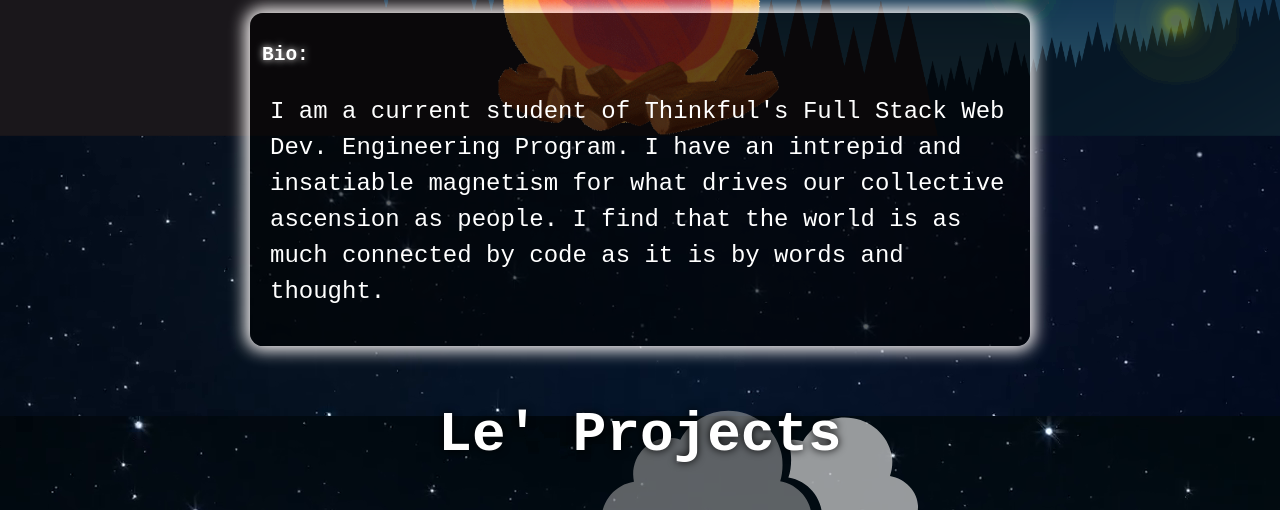
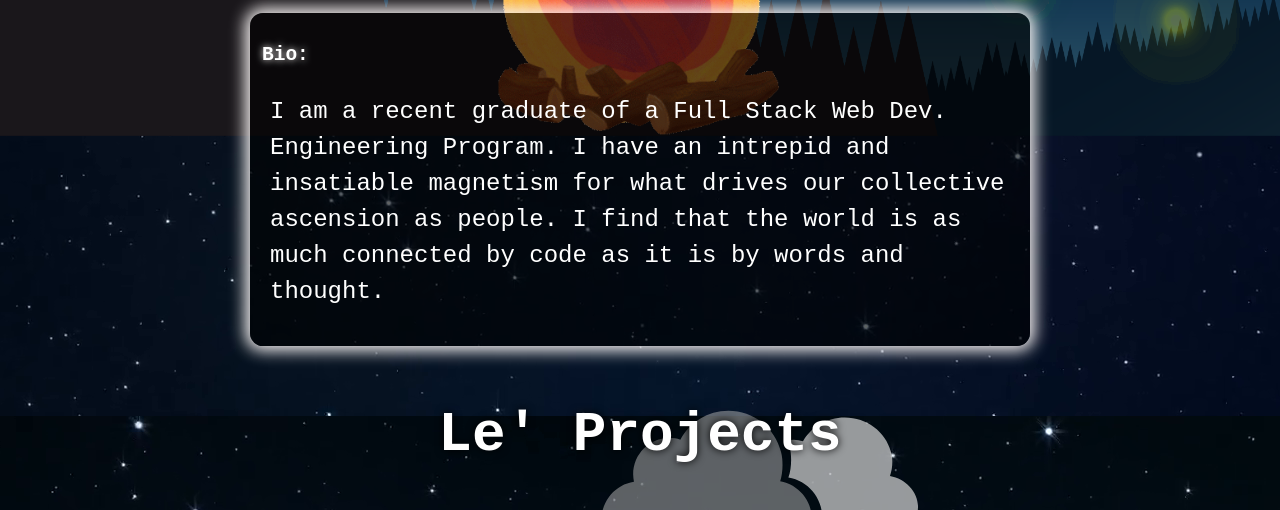
Before and after one commit to DavidAcosta-dev/Portfolio, a website: page index.html in a window 1280 px wide. Shown: the part 664-1174 px from the top of the page. Drawn offline with nearby package versions, Linux system fonts and the light colour scheme.

Commit message:
updated resume bio

```diff
--- a/index.html
+++ b/index.html
@@ -171,7 +171,7 @@
 
         <section id="bio" class="bio">
             <h2>Bio:</h2>
-            <p>I am a current student of Thinkful's Full Stack Web Dev. Engineering Program. I have an intrepid and insatiable magnetism for what drives our collective ascension as people. I find that the world is as much connected by code as it is by words and thought.</p>
+            <p>I am a recent graduate of a Full Stack Web Dev. Engineering Program. I have an intrepid and insatiable magnetism for what drives our collective ascension as people. I find that the world is as much connected by code as it is by words and thought.</p>
         </section>
 
         <section>
```
